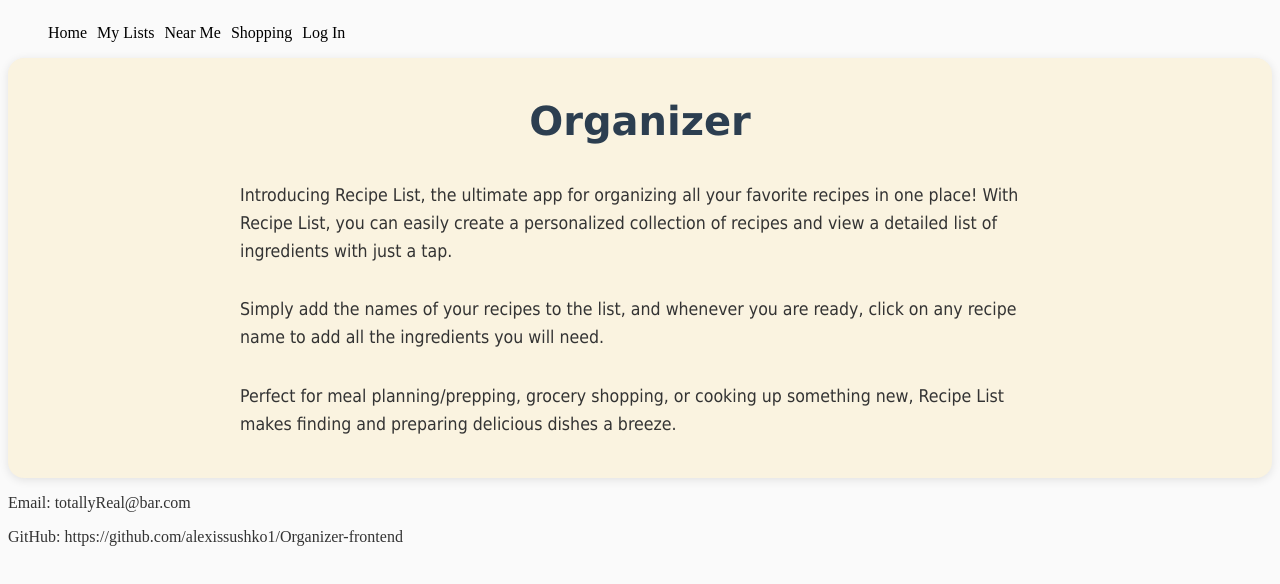
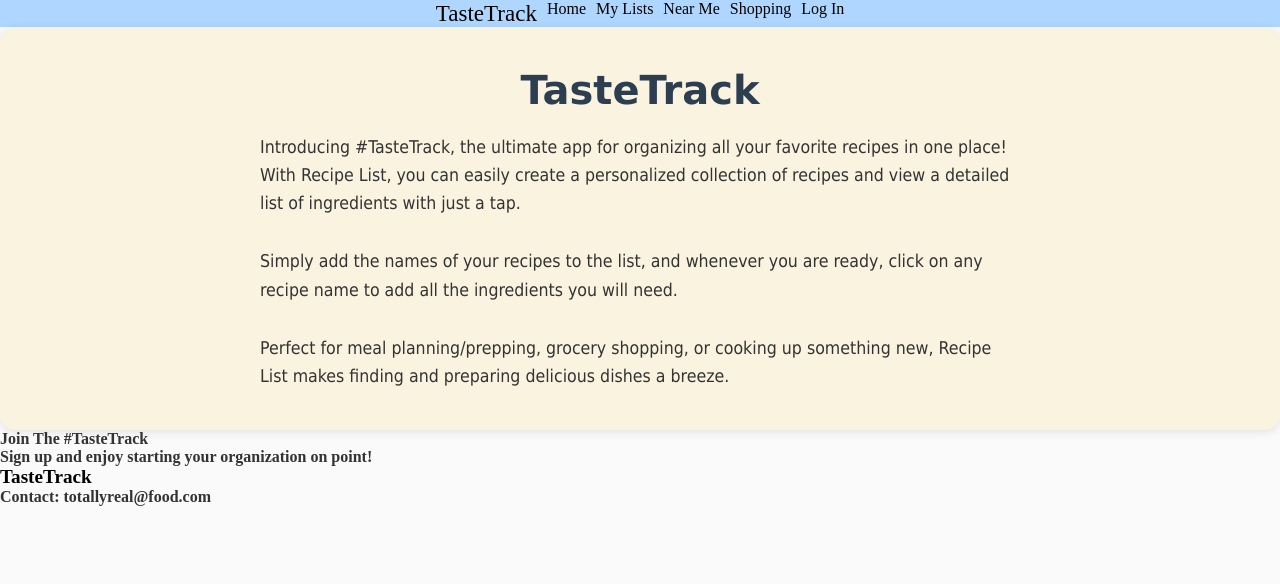
Before and after one commit to Davopotron/Organizer-frontend, a React (Vite) app: page / in a window 1280 px wide. Shown: the top 584 px of the page. Built offline with nearby package versions, Linux system fonts and the light colour scheme.

Commit message:
changes in css and jsx

```diff
--- /dev/null
+++ b/src/css/footer.css
@@ -0,0 +1,25 @@
+@import url('https://fonts.googleapis.com/css2?family=Poppins:ital,wght@0,100;0,200;0,300;0,400;0,500;0,600;0,700;0,800;0,900;1,100;1,200;1,300;1,400;1,500;1,600;1,700;1,800;1,900&display=swap');
+
+html {
+  height: 100%;
+}
+
+* {
+  margin: 0;
+  padding: 0;
+  box-sizing: border-box;
+  font-family: 'Poppins, sans-serif';
+}
+
+:root {
+  --body-color: #e4e9f7;
+  --nav-color: #4070f4;
+  --side-nav: #010718;
+  --text-color: #fff;
+  --search-bar: #f2f2f2;
+  --search-text: #010718;
+}
+
+footer {
+  margin-top: auto;
+}
--- a/src/features/HomePage.jsx
+++ b/src/features/HomePage.jsx
@@ -1,24 +1,25 @@
-import "../css/HomePage.css";
+import '../css/HomePage.css';
 
 function HomePage() {
   return (
     <>
-    <div className="container">
-      <h1 className="htitle">Organizer</h1>
-      <p className="hpara">
-        Introducing Recipe List, the ultimate app for organizing all your
-        favorite recipes in one place! With Recipe List, you can easily create a
-        personalized collection of recipes and view a detailed list of
+      <div className='container'>
+        <h1 className='htitle'>TasteTrack</h1>
+        <p className='hpara'>
+          Introducing #TasteTrack, the ultimate app for organizing all your
+          favorite recipes in one place! With Recipe List, you can easily create
+          a personalized collection of recipes and view a detailed list of
           ingredients with just a tap.
         </p>
-      <p className="hpara">
+        <p className='hpara'>
           Simply add the names of your recipes to the list, and whenever you are
           ready, click on any recipe name to add all the ingredients you will
           need.
         </p>
-      <p className="hpara">
-        Perfect for meal planning/prepping, grocery shopping, or cooking up something
-        new, Recipe List makes finding and preparing delicious dishes a breeze.
+        <p className='hpara'>
+          Perfect for meal planning/prepping, grocery shopping, or cooking up
+          something new, Recipe List makes finding and preparing delicious
+          dishes a breeze.
         </p>
       </div>
     </>
--- a/src/layout/Footer.jsx
+++ b/src/layout/Footer.jsx
@@ -1,11 +1,22 @@
+import '../css/footer.css';
 //import React from "react";
 
 function Footer() {
   return (
     <>
       <div>
-        <p>Email: totallyReal@bar.com</p>
-        <p>GitHub: https://github.com/alexissushko1/Organizer-frontend</p>
+        <h4>
+          <p>Join The #TasteTrack</p>
+          <p>Sign up and enjoy starting your organization on point!</p>
+          <div className='footer'>
+            <span className='logo'>
+              <a href='#'>TasteTrack</a>
+            </span>
+            <div>
+              <p>Contact: totallyreal@food.com</p>
+            </div>
+          </div>
+        </h4>
       </div>
     </>
   );
--- a/src/layout/Navbar.jsx
+++ b/src/layout/Navbar.jsx
@@ -1,7 +1,7 @@
-import { NavLink, useNavigate } from "react-router-dom";
-import { useSelector, useDispatch } from "react-redux";
-import { logout } from "../features/auth/authSlice";
-import "./navbar.css";
+import {NavLink, useNavigate} from 'react-router-dom';
+import {useSelector, useDispatch} from 'react-redux';
+import {logout} from '../features/auth/authSlice';
+import './navbar.css';
 
 function Navbar() {
   const navigate = useNavigate();
@@ -11,35 +11,43 @@ function Navbar() {
 
   const attemptLogout = async () => {
     await dispatch(logout());
-    navigate("/");
+    navigate('/');
   };
 
   return (
     <nav>
       <menu>
+        <div class='logo'>
+          <span class='logo'>
+            <a href='#'>TasteTrack</a>
+          </span>
+        </div>
         <li>
-          <NavLink to="/">Home</NavLink>
+          <NavLink to='/'>Home</NavLink>
         </li>
         <li>
-          <NavLink to="/MyList">My Lists</NavLink>
+          <NavLink to='/MyList'>My Lists</NavLink>
         </li>
         <li>
-          <NavLink to="/nearMe">Near Me</NavLink>
+          <NavLink to='/nearMe'>Near Me</NavLink>
         </li>
         <li>
-          <NavLink to="/shopping">Shopping</NavLink>
+          <NavLink to='/shopping'>Shopping</NavLink>
         </li>
         {token ? (
           <>
             <li>
-              <a href="#" onClick={attemptLogout}>
+              <a
+                href='#'
+                onClick={attemptLogout}
+              >
                 Log Out
               </a>
             </li>
           </>
         ) : (
           <li>
-            <NavLink to="/users/login">Log In</NavLink>
+            <NavLink to='/users/login'>Log In</NavLink>
           </li>
         )}
       </menu>
--- a/src/layout/navbar.css
+++ b/src/layout/navbar.css
@@ -1,3 +1,13 @@
+@import url('https://fonts.googleapis.com/css2?family=Poppins:ital,wght@0,100;0,200;0,300;0,400;0,500;0,600;0,700;0,800;0,900;1,100;1,200;1,300;1,400;1,500;1,600;1,700;1,800;1,900&display=swap');
+
+* {
+  font-family: 'Poppins';
+}
+
+div .logo {
+  font-size: larger;
+}
+
 header {
   padding: 15px;
 
@@ -5,15 +15,15 @@ header {
 }
 nav {
   width: 100%;
+  background-color: rgb(174, 214, 255);
   display: flex;
-  justify-content: space-between;
+  justify-content: center;
 }
 
 menu {
   display: flex;
-  justify-content: space-around;
+  justify-content: space-between;
   flex-wrap: wrap;
-
   gap: 10px;
 }
 
@@ -21,11 +31,11 @@ li,
 a {
   list-style: none;
   text-decoration: none;
-  color: black;
+  color: rgb(0, 0, 0);
 }
 
 .navlink:hover {
   cursor: pointer;
   scale: 1.1;
-  color: #0056b3; /* Darker color on hover */
+  color: #0e17b6; /* Darker color on hover */
 }
```
Lines whose indentation alone changed are shown as unchanged.
